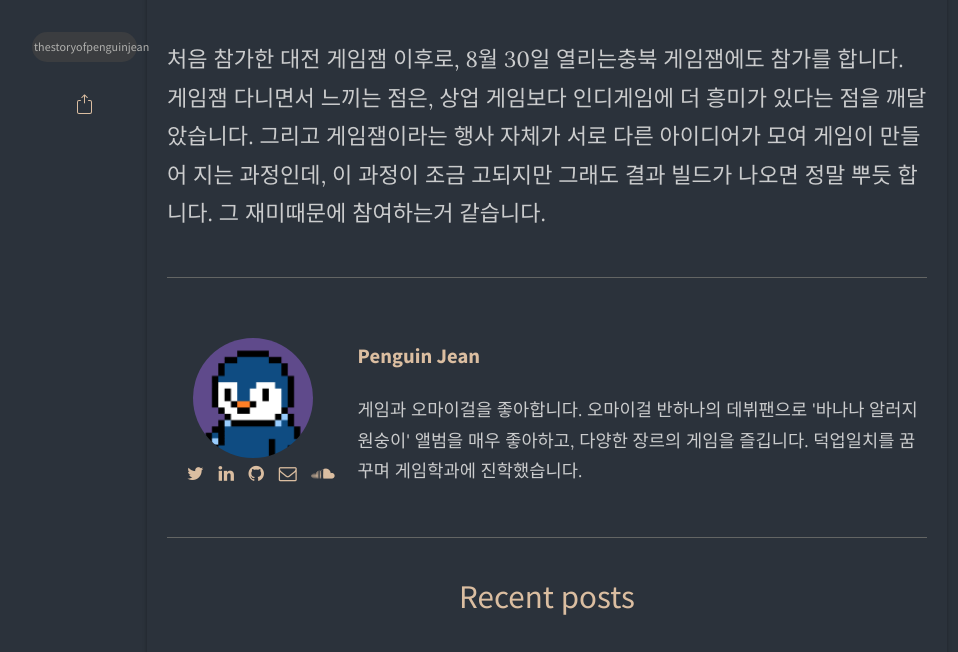
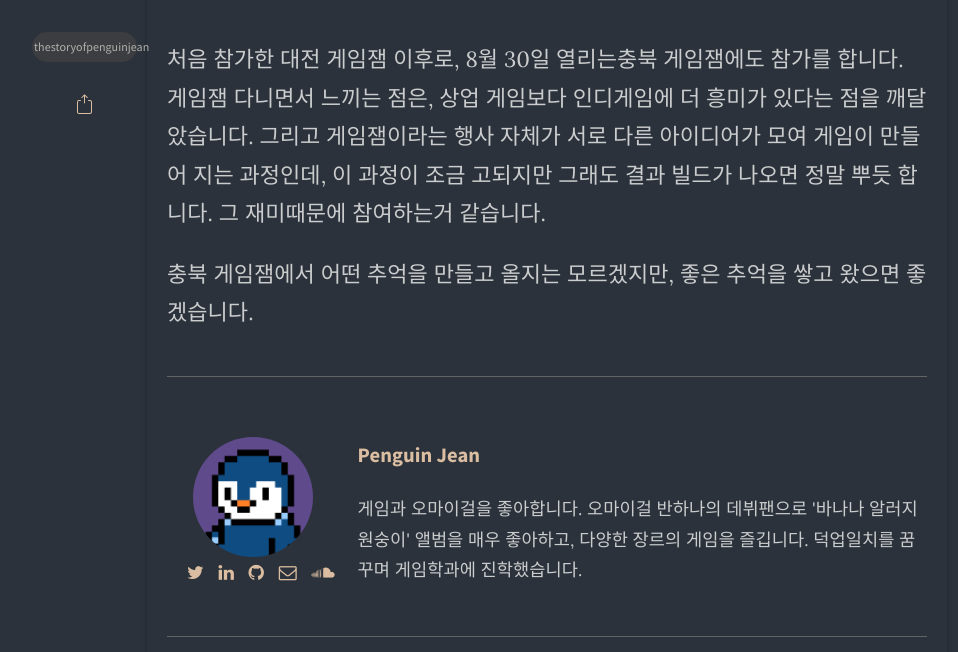
Before and after one commit to penguinjean/penguinjean.github.io, a Jekyll site: the page built from _posts/2024-08-29-the-story-of-penguin-jean.md, in a window 1280 px wide and 900 px high, scrolled down 1992 px, cut to the strip 0-652 px from the top of the window. Shown: the whole strip, without its empty margins (93-1051 px from the left). Built offline with Jekyll 4.4.1, drawn with Linux system fonts in a browser that asks for light colours; some web fonts are replaced; comment, search, counter and statistics services are not loaded.

Commit message:
Update 2024-08-29-the-story-of-penguin-jean.md

```diff
--- a/_posts/2024-08-29-the-story-of-penguin-jean.md
+++ b/_posts/2024-08-29-the-story-of-penguin-jean.md
@@ -28,3 +28,5 @@ description: "The story of penguin jean"
 ##  2. 게임 잼
 
 처음 참가한 대전 게임잼 이후로, 8월 30일 열리는충북 게임잼에도 참가를 합니다. 게임잼 다니면서 느끼는 점은, 상업 게임보다 인디게임에 더 흥미가 있다는 점을 깨달았습니다. 그리고 게임잼이라는 행사 자체가 서로 다른 아이디어가 모여 게임이 만들어 지는 과정인데, 이 과정이 조금 고되지만 그래도 결과 빌드가 나오면 정말 뿌듯 합니다. 그 재미때문에 참여하는거 같습니다.
+
+충북 게임잼에서 어떤 추억을 만들고 올지는 모르겠지만, 좋은 추억을 쌓고 왔으면 좋겠습니다.
```
